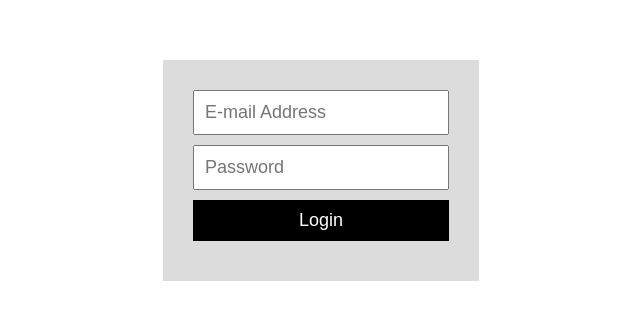
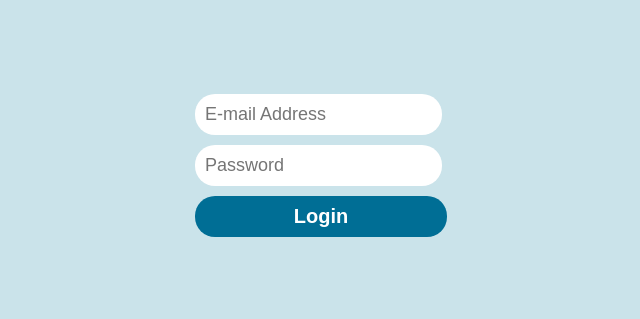
Before and after one commit to Fiubify/FiubifyWeb, a React (Create React App) app in the folder web/: page / in a window 1280 px wide. Shown: the part 233-552 px from the top of the page, without its empty margins (319-959 px from the left). Built offline with nearby package versions, Linux system fonts and the light colour scheme.

Commit message:
feat: added style to Login

```diff
--- a/web/src/components/Login/Login.css
+++ b/web/src/components/Login/Login.css
@@ -4,26 +4,34 @@
     display: flex;
     align-items: center;
     justify-content: center;
+    background-color: #CAE3EA;
 }
 .login__container {
     display: flex;
     flex-direction: column;
     text-align: center;
-    background-color: #dcdcdc;
     padding: 30px;
 }
 .login__textBox {
     padding: 10px;
     font-size: 18px;
     margin-bottom: 10px;
+    width: 90%;
+    border-radius: 20px;
+    border: none;
+    color: #006E95;
 }
 .login__btn {
     padding: 10px;
-    font-size: 18px;
+    font-size: 20px;
     margin-bottom: 10px;
     border: none;
     color: white;
-    background-color: black;
+    background-color: #006E95;
+    width: 100%;
+    border-radius: 20px;
+    line-height: 21px;
+    font-weight: bold;
 }
 .login__google {
     background-color: #4285f4;
```
